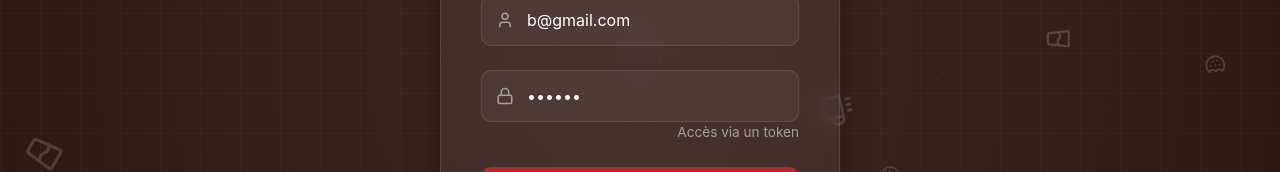
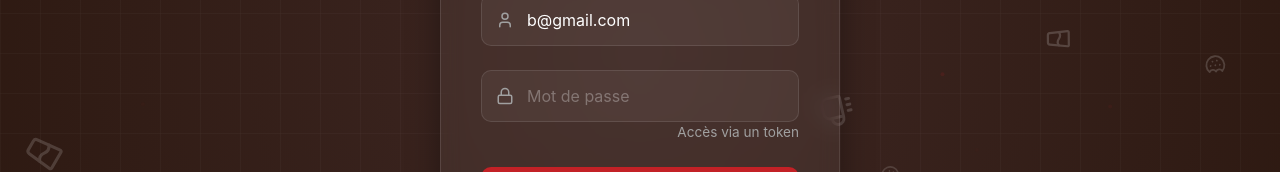
Before and after one commit to brahimlach-heb/BiscuitImport_FR, a React (Vite) app: page / in a window 1280 px wide. Shown: the part 347-519 px from the top of the page. Built offline with nearby package versions, Linux system fonts and the light colour scheme.

Commit message:
Refactor LoginForm component for improved clarity

```diff
--- a/src/components/LoginForm.jsx
+++ b/src/components/LoginForm.jsx
@@ -12,7 +12,7 @@ const LoginForm = ({ onLoginSuccess }) => {
 
     // Form States
     const [username, setUsername] = useState('b@gmail.com');
-    const [password, setPassword] = useState('string');
+    const [password, setPassword] = useState('');
     const [email, setEmail] = useState('');
     const [token, setToken] = useState('');
 
```
